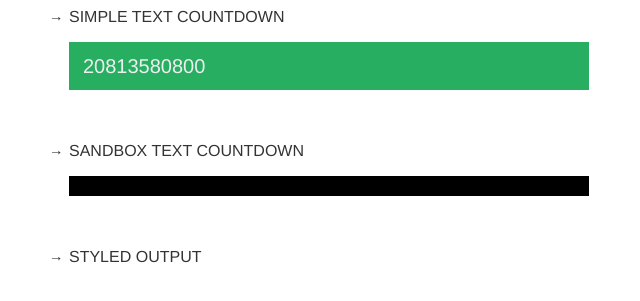
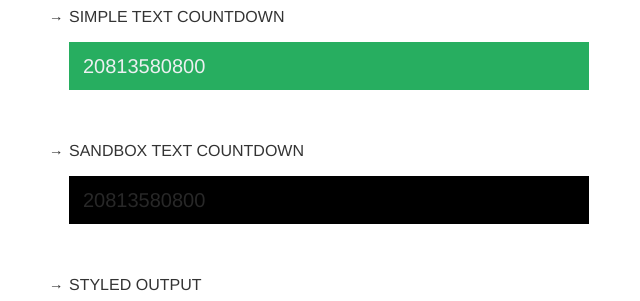
Before and after one commit to thealytaproject/thealytaproject.github.io, a website: page countdown/examples/index.html in a window 1280 px wide. Shown: the part 66-367 px from the top of the page, without its empty margins (311-951 px from the left). Drawn offline with nearby package versions, Linux system fonts and the light colour scheme.

Commit message:
Countdown

```diff
--- a/countdown/examples/index.html
+++ b/countdown/examples/index.html
@@ -14,7 +14,7 @@
 
         $('.countdown.simple').countdown({ date: endDate });
 
-        $('.countdown.sandbox').decimalToHex(countdown({ date: endDate }));
+        $('.countdown.sandbox').countdown({ date: endDate });
 
         $('.countdown.styled').countdown({
           date: endDate,
```
